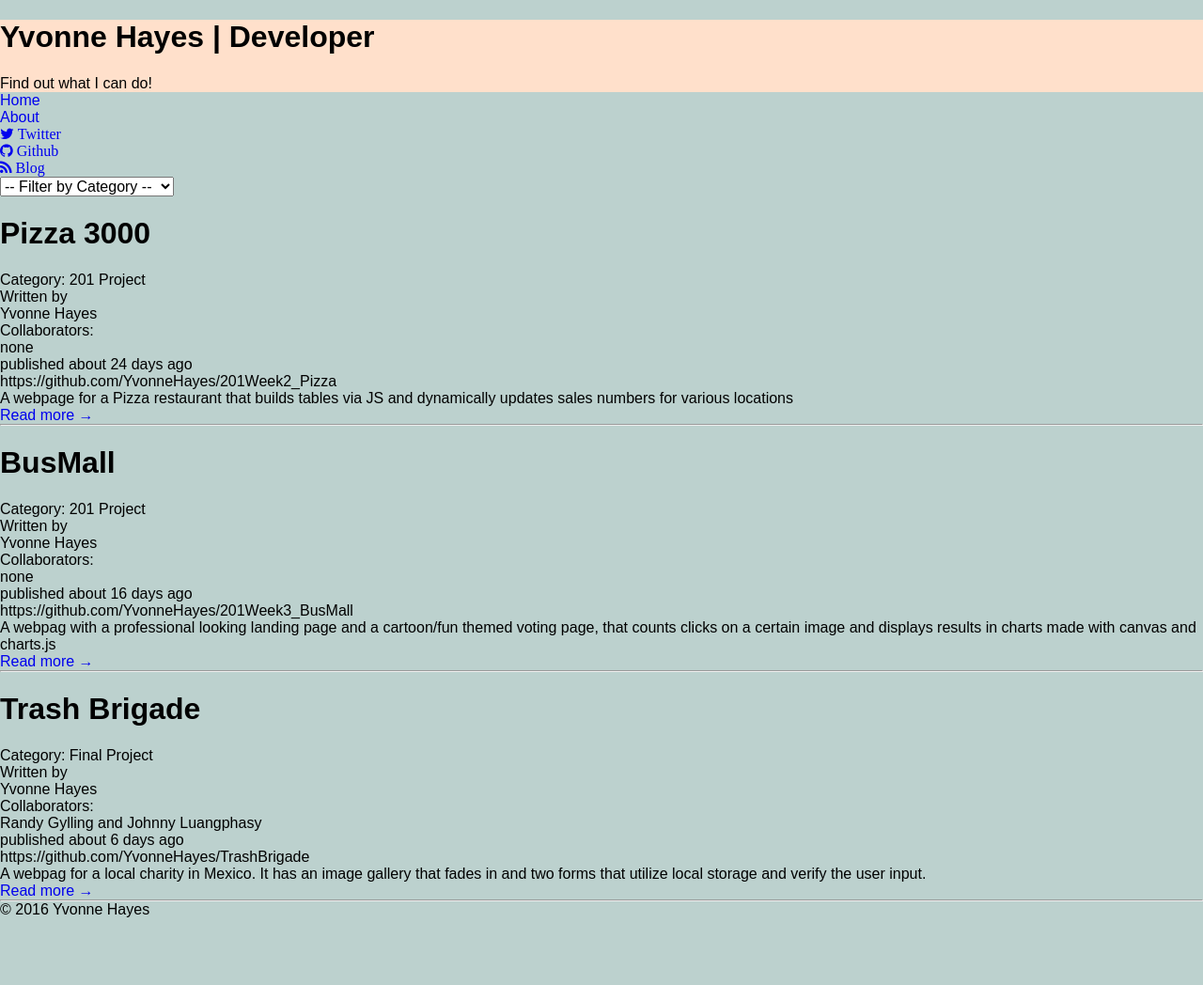
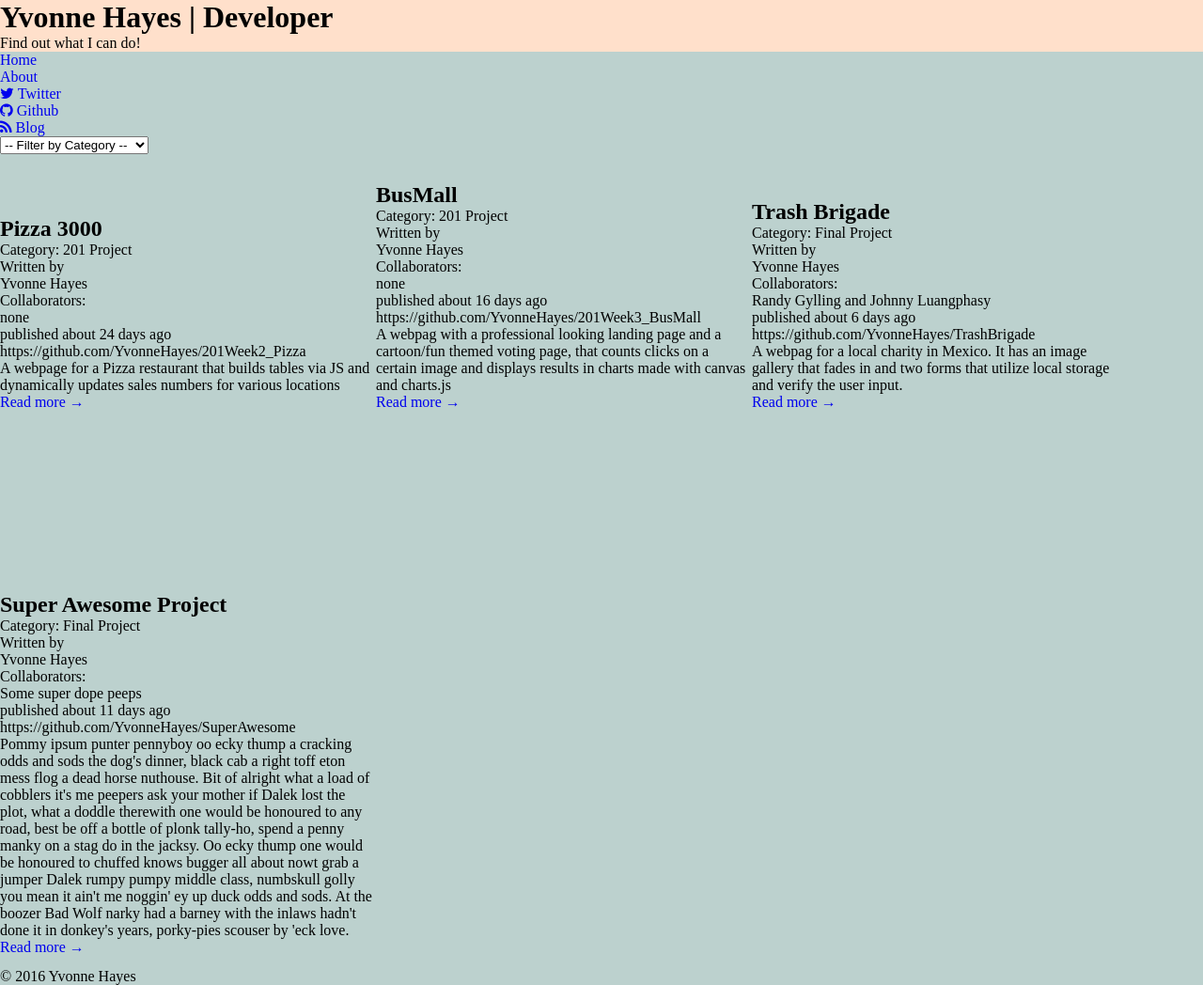
Before and after one commit to YvonneHayes/301Portfolio, a plain HTML site: page index.html in a window 1280 px wide. Shown: the whole page at 94% size. Before the commit the page ends 977 px from the top, so only its background shows below. Drawn offline with nearby package versions, Linux system fonts and the light colour scheme.

Commit message:
trying to make two columns but not working very well

```diff
--- a/app.js
+++ b/app.js
@@ -30,7 +30,7 @@ Project.prototype.toHtml = function() {
   // Display the date as a relative number of "days ago":
   $newProject.find('time').html('about ' + parseInt((new Date() - new Date(this.finishedOn))/60/60/24/1000) + ' days ago')
 
-  $newProject.append('<hr>');
+  // $newProject.append('<hr>');
 
   $newProject.removeClass('template');
 
--- a/index.html
+++ b/index.html
@@ -3,7 +3,7 @@
   <head>
     <meta charset="UTF-8">
     <title>Yvonne Hayes</title>
-    <link rel="stylesheet" href="vendor/styles/normalize.css">
+    <!-- <link rel="stylesheet" href="vendor/styles/normalize.css"> -->
     <link rel="stylesheet" href="mystyle.css">
     <link rel="stylesheet" href="https://maxcdn.bootstrapcdn.com/font-awesome/4.6.1/css/font-awesome.min.css">
   </head>
@@ -23,8 +23,6 @@
             <li><a href="https://github.com/YvonneHayes" target="_blank"<i class="fa fa-github" aria-hidden="true"></i> Github</a></li>
             <li><a href="http://www.keepingyvonneweird.com" target ="_blank" <i class="fa fa-rss" aria-hidden="true"></i> Blog</a></li>
           </ul>
-        </nav>
-        <section id="projects" class="tab-content">
           <div>
             <ul id="filters">
               <li>
@@ -34,6 +32,8 @@
               </li>
             </ul>
           </div>
+        </nav>
+        <section id="projects" class="tab-content">
           <div class="template newProject" data-category="CF course">
             <header>
               <h1 class="forProject">Title</h1>
@@ -54,11 +54,11 @@
             Welcome to my Blog
           </header>
           <section>
-            <h1>Some of my intrests:</h1>
-            <ul>
-              <li>Coding</li>
-              <li>Gaming</li>
-              <li>Reading</li>
+            <h1>Some of my interests:</h1>
+            <ul id="interests">
+              <li><img src="pic_mountain.jpg" alt="Mountain View">Coding</li>
+              <li><img src="pic_mountain.jpg" alt="Mountain View">Gaming</li>
+              <li><img src="pic_mountain.jpg" alt="Mountain View">Reading</li>
             </ul>
           </section>
         </section>
--- a/mystyle.css
+++ b/mystyle.css
@@ -4,10 +4,13 @@
   box-sizing: border-box;
 }
 
-.template {
-  visibility: hidden;
-  display: none;
+footer {
+  width: 100%;
+  margin-bottom: 0;
+  display: inline-block;
 }
+
+
 
 a:link {
   text-decoration: none;
@@ -20,3 +23,27 @@ body {
 #mainHeader {
   background-color: #FFE0CB;
 }
+
+.newProject {
+  width: 400px;
+  height: 400px;
+  display: inline-block;
+}
+
+.main-nav {
+  display: block;
+}
+
+#category-filter {
+  display:block;
+  margin-bottom: 30px;
+}
+
+.template {
+  display: none;
+}
+
+#interests img {
+  width: 300px;
+  height: 300px;
+}
--- a/projects.js
+++ b/projects.js
@@ -26,4 +26,13 @@ var projectsData = [
   finishedOn: '2016-04-07',
   locationUrl: 'https://github.com/YvonneHayes/TrashBrigade',
   },
+  {
+  category: 'Category: Final Project',
+  name:       'Super Awesome Project',
+  summary: "<p>Pommy ipsum punter pennyboy oo ecky thump a cracking odds and sods the dog's dinner, black cab a right toff eton mess flog a dead horse nuthouse. Bit of alright what a load of cobblers it's me peepers ask your mother if Dalek lost the plot, what a doddle therewith one would be honoured to any road, best be off a bottle of plonk tally-ho, spend a penny manky on a stag do in the jacksy. Oo ecky thump one would be honoured to chuffed knows bugger all about nowt grab a jumper Dalek rumpy pumpy middle class, numbskull golly you mean it ain't me noggin' ey up duck odds and sods. At the boozer Bad Wolf narky had a barney with the inlaws hadn't done it in donkey's years, porky-pies scouser by 'eck love. </p><p>Pommy ipsum punter pennyboy oo ecky thump a cracking odds and sods the dog's dinner, black cab a right toff eton mess flog a dead horse nuthouse. Bit of alright what a load of cobblers it's me peepers ask your mother if Dalek lost the plot, what a doddle therewith one would be honoured to any road, best be off a bottle of plonk tally-ho, spend a penny manky on a stag do in the jacksy. Oo ecky thump one would be honoured to chuffed knows bugger all about nowt grab a jumper Dalek rumpy pumpy middle class, numbskull golly you mean it ain't me noggin' ey up duck odds and sods. At the boozer Bad Wolf narky had a barney with the inlaws hadn't done it in donkey's years, porky-pies scouser by 'eck love. </p>",
+  creator:      'Yvonne Hayes',
+  collaborators:   'Some super dope peeps',
+  finishedOn: '2016-04-02',
+  locationUrl: 'https://github.com/YvonneHayes/SuperAwesome',
+  },
 ];
```
